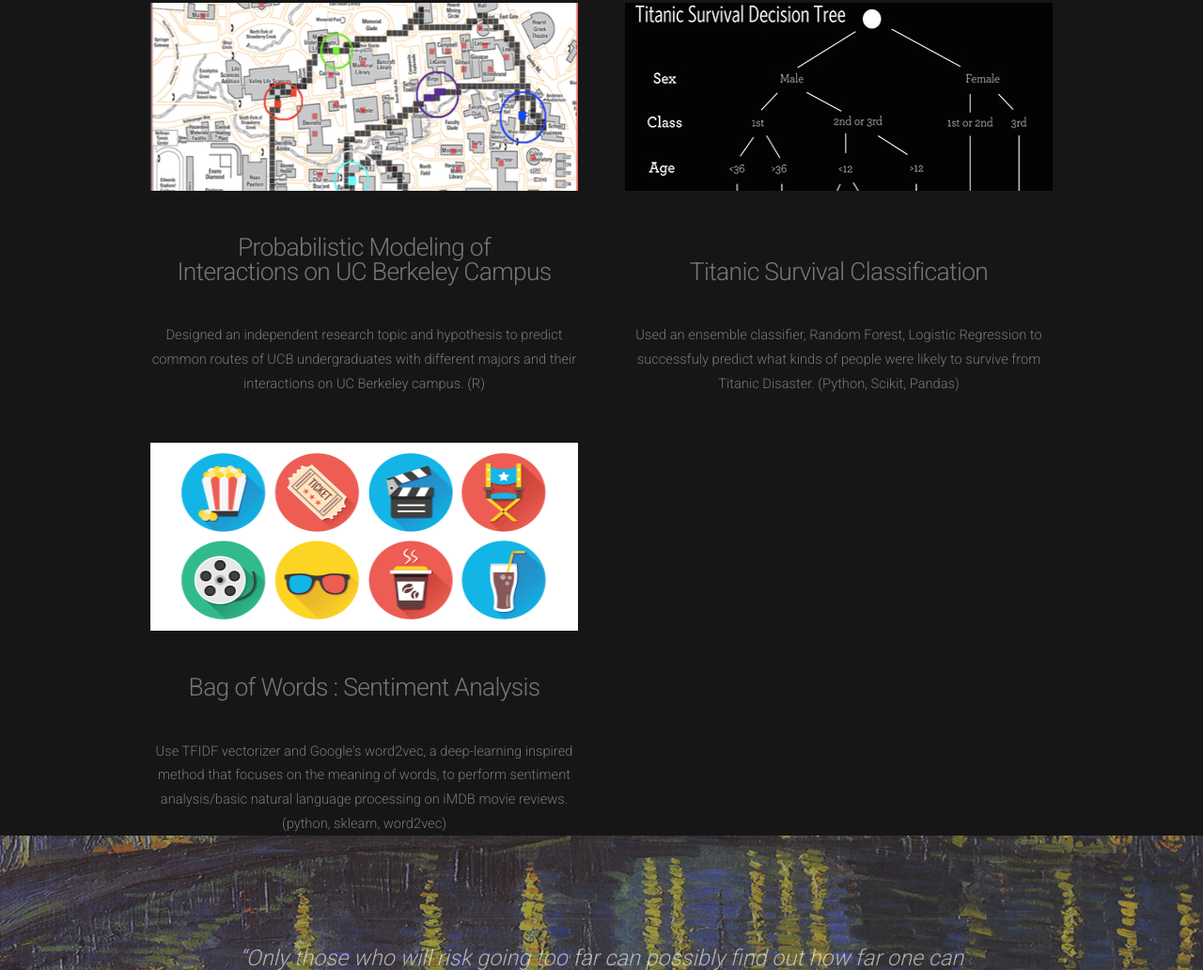
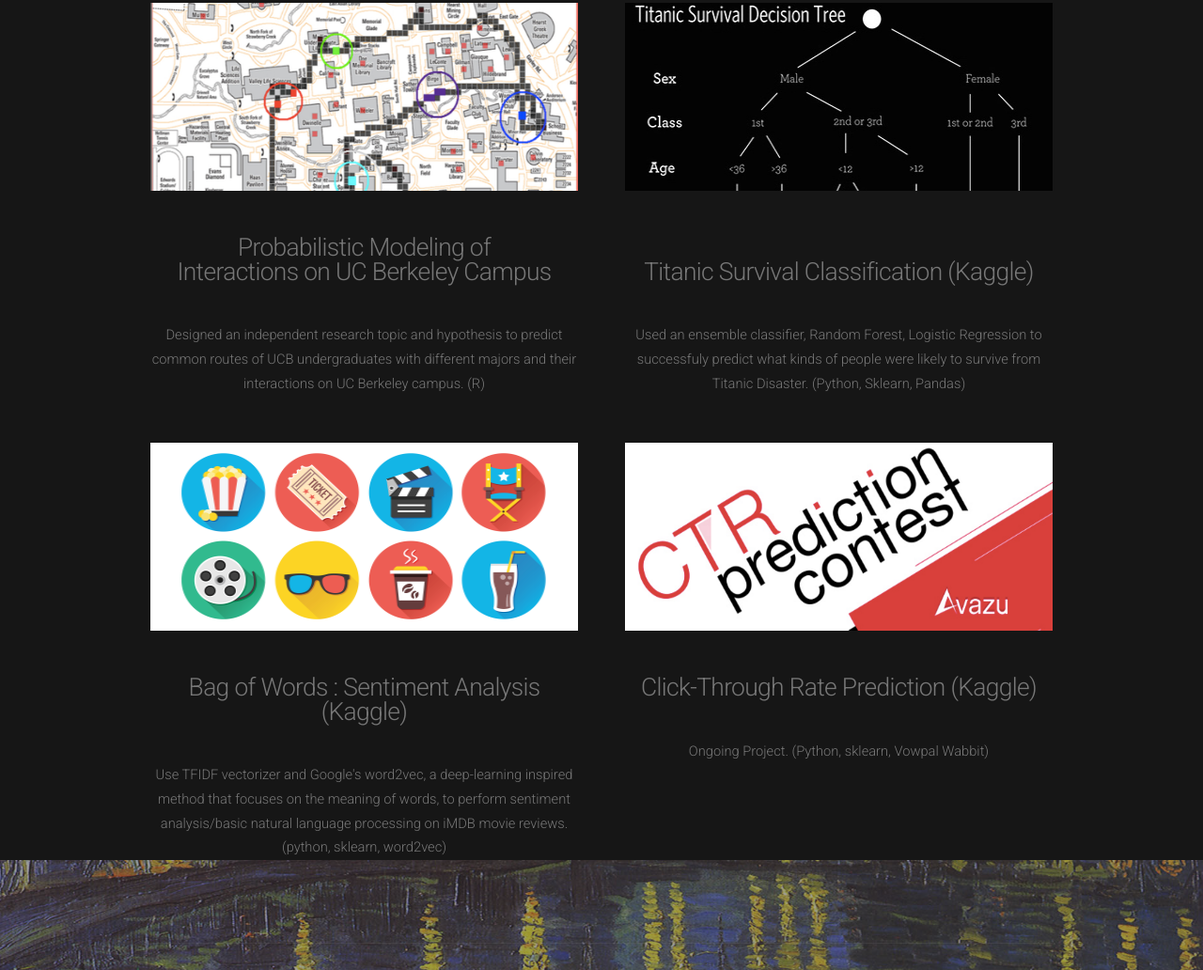
Before and after one commit to mingujo/mingujo.github.io, a plain HTML site: page index.html in a window 1280 px wide. Shown: the part 1965-2997 px from the top of the page at 94% size. Drawn offline with nearby package versions, Linux system fonts and the light colour scheme.

Commit message:
update new project

```diff
--- a/index.html
+++ b/index.html
@@ -140,9 +140,9 @@
 						<a href="https://github.com/mingujo/TitanicClassifier-Kaggle-" class="image full">
 						<img src="images/pic04.jpg" alt="" height="200" width="574"></a>
 						<header>
-							<h2><br />Titanic Survival Classification</h2>
+							<h2><br />Titanic Survival Classification (Kaggle)</h2>
 						</header>
-						<p>Used an ensemble classifier, Random Forest, Logistic Regression to successfuly predict what kinds of people were likely to survive from Titanic Disaster. (Python, Scikit, Pandas)</p>
+						<p>Used an ensemble classifier, Random Forest, Logistic Regression to successfuly predict what kinds of people were likely to survive from Titanic Disaster. (Python, Sklearn, Pandas)</p>
 					</section>
 				</div>
 
@@ -150,9 +150,16 @@
 					<section class="6u" position="middle">
 						<a href="https://github.com/mingujo/BagOfWords-Kaggle-" class="image full"><img src="images/pic05.jpg" alt="" height="200" width="574"></a>
 						<header>
-							<h2>Bag of Words : Sentiment Analysis </h2>
+							<h2>Bag of Words : Sentiment Analysis (Kaggle)</h2>
 						</header>
 						<p>Use TFIDF vectorizer and Google's word2vec, a deep-learning inspired method that focuses on the meaning of words, to perform sentiment analysis/basic natural language processing on iMDB movie reviews. (python, sklearn, word2vec)</p>
+					</section>
+					<section class="6u" position="middle">
+						<a href="https://github.com/mingujo/CTR_Prediction-Kaggle-" class="image full"><img src="images/pic06.jpg" alt="" height="200" width="574"></a>
+						<header>
+							<h2>Click-Through Rate Prediction (Kaggle)</h2>
+						</header>
+						<p>Ongoing Project. (Python, sklearn, Vowpal Wabbit)</p>
 					</section>
 					<br />
 					<br />
```
Also changed, not shown: images/pic06.jpg (added).
